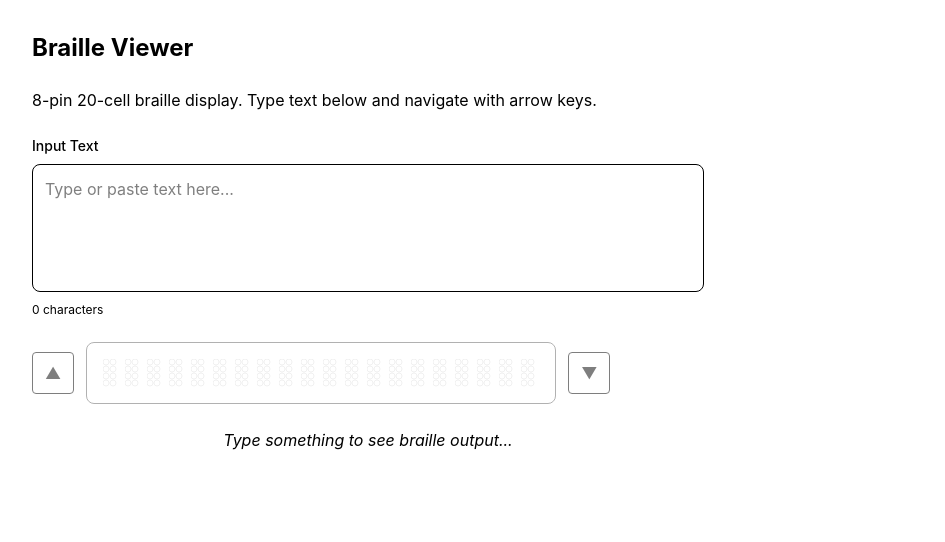
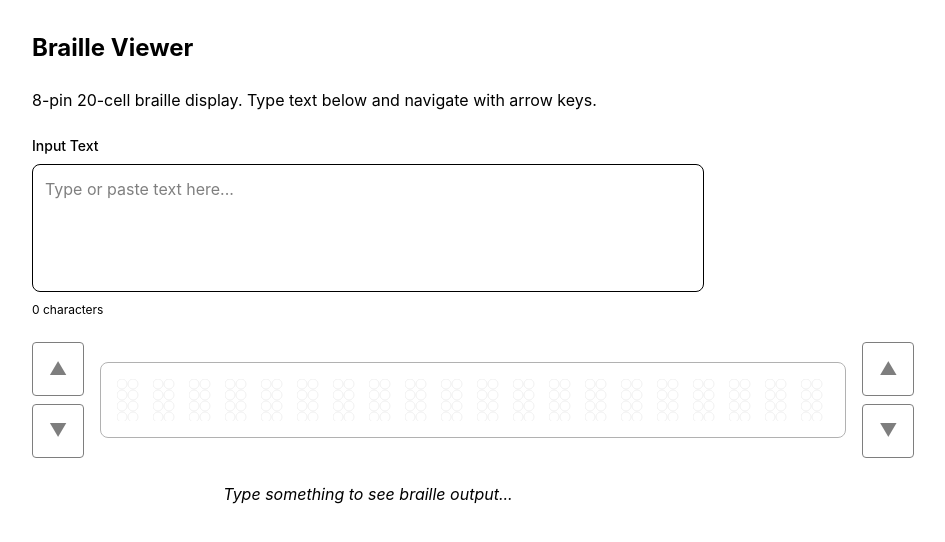
Before and after one commit to wafik/braille-viewer, a React (Vite) app: page / in a window 1280 px wide. Shown: the top 542 px of the page, without its empty margins (272-1217 px from the left). Built offline with nearby package versions, Linux system fonts and the light colour scheme.

Commit message:
feat(braille-viewer): 4 nav buttons (▲▼ each side), larger braille cells

```diff
--- a/src/App.tsx
+++ b/src/App.tsx
@@ -1,7 +1,7 @@
 import { useEffect, useCallback } from 'react'
 import { TextEditor } from './components/TextEditor'
 import { BrailleLine } from './components/BrailleLine'
-import { NavButton } from './components/NavigationControls'
+import { NavGroup } from './components/NavigationControls'
 import { useBrailleViewer } from './hooks/useBrailleViewer'
 import { initLiblouis } from './lib/liblouis'
 
@@ -63,17 +63,19 @@ export default function App() {
         <TextEditor onTextChange={handleTextChange} />
 
         <div className="space-y-2">
-          <div className="flex items-center gap-3">
-            <NavButton
-              onClick={scrollUp}
-              disabled={currentLineIndex === 0 || totalLines === 0}
-              direction="up"
+          <div className="flex items-center gap-4">
+            <NavGroup
+              onUp={scrollUp}
+              onDown={scrollDown}
+              upDisabled={currentLineIndex === 0 || totalLines === 0}
+              downDisabled={currentLineIndex >= totalLines - 1 || totalLines === 0}
             />
             <BrailleLine dots={currentDots} empty={totalLines === 0} />
-            <NavButton
-              onClick={scrollDown}
-              disabled={currentLineIndex >= totalLines - 1 || totalLines === 0}
-              direction="down"
+            <NavGroup
+              onUp={scrollUp}
+              onDown={scrollDown}
+              upDisabled={currentLineIndex === 0 || totalLines === 0}
+              downDisabled={currentLineIndex >= totalLines - 1 || totalLines === 0}
             />
           </div>
           {totalLines > 0 && (
--- a/src/components/BrailleLine.tsx
+++ b/src/components/BrailleLine.tsx
@@ -11,12 +11,12 @@ export function BrailleLine({ dots, cellCount = 20, empty = false }: BrailleLine
 
   return (
     <div
-      className={`flex justify-center gap-1 p-4 bg-muted rounded-lg border ${empty ? 'opacity-30' : ''}`}
+      className={`flex justify-center gap-2 p-4 bg-muted rounded-lg border ${empty ? 'opacity-30' : ''}`}
       aria-label="Braille line display"
     >
       {padded.slice(0, cellCount).map((byte, i) => (
         <div key={i} data-testid="braille-cell">
-          <BrailleCell dotByte={byte} size="md" />
+          <BrailleCell dotByte={byte} size="lg" />
         </div>
       ))}
     </div>
--- a/src/components/NavigationControls.tsx
+++ b/src/components/NavigationControls.tsx
@@ -4,15 +4,31 @@ interface NavButtonProps {
   direction: 'up' | 'down'
 }
 
-export function NavButton({ onClick, disabled, direction }: NavButtonProps) {
+function NavButton({ onClick, disabled, direction }: NavButtonProps) {
   return (
     <button
       onClick={onClick}
       disabled={disabled}
-      className="px-3 py-2 border rounded hover:bg-muted disabled:opacity-50 disabled:cursor-not-allowed"
+      className="px-4 py-3 border rounded hover:bg-muted disabled:opacity-50 disabled:cursor-not-allowed text-lg"
       aria-label={direction === 'up' ? 'Previous line' : 'Next line'}
     >
       {direction === 'up' ? '▲' : '▼'}
     </button>
   )
 }
+
+interface NavGroupProps {
+  onUp: () => void
+  onDown: () => void
+  upDisabled: boolean
+  downDisabled: boolean
+}
+
+export function NavGroup({ onUp, onDown, upDisabled, downDisabled }: NavGroupProps) {
+  return (
+    <div className="flex flex-col gap-2">
+      <NavButton onClick={onUp} disabled={upDisabled} direction="up" />
+      <NavButton onClick={onDown} disabled={downDisabled} direction="down" />
+    </div>
+  )
+}
```
